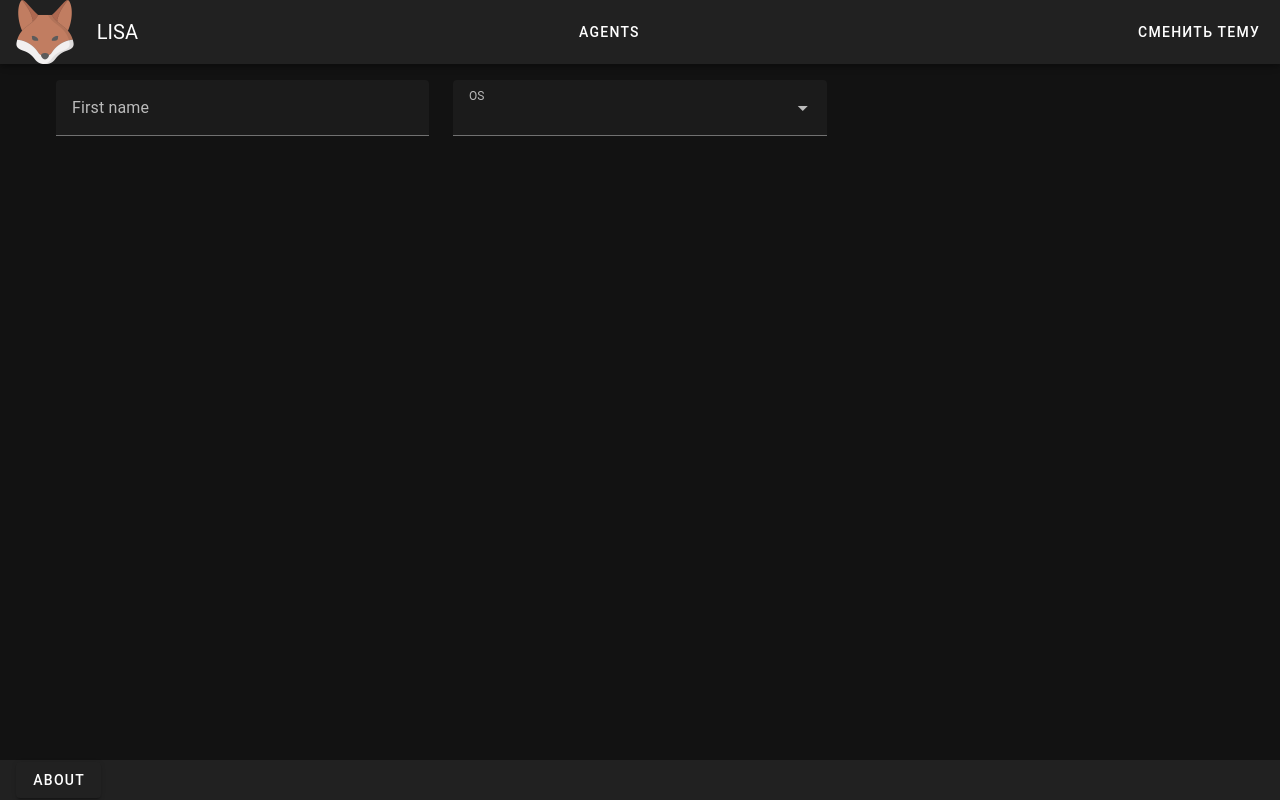
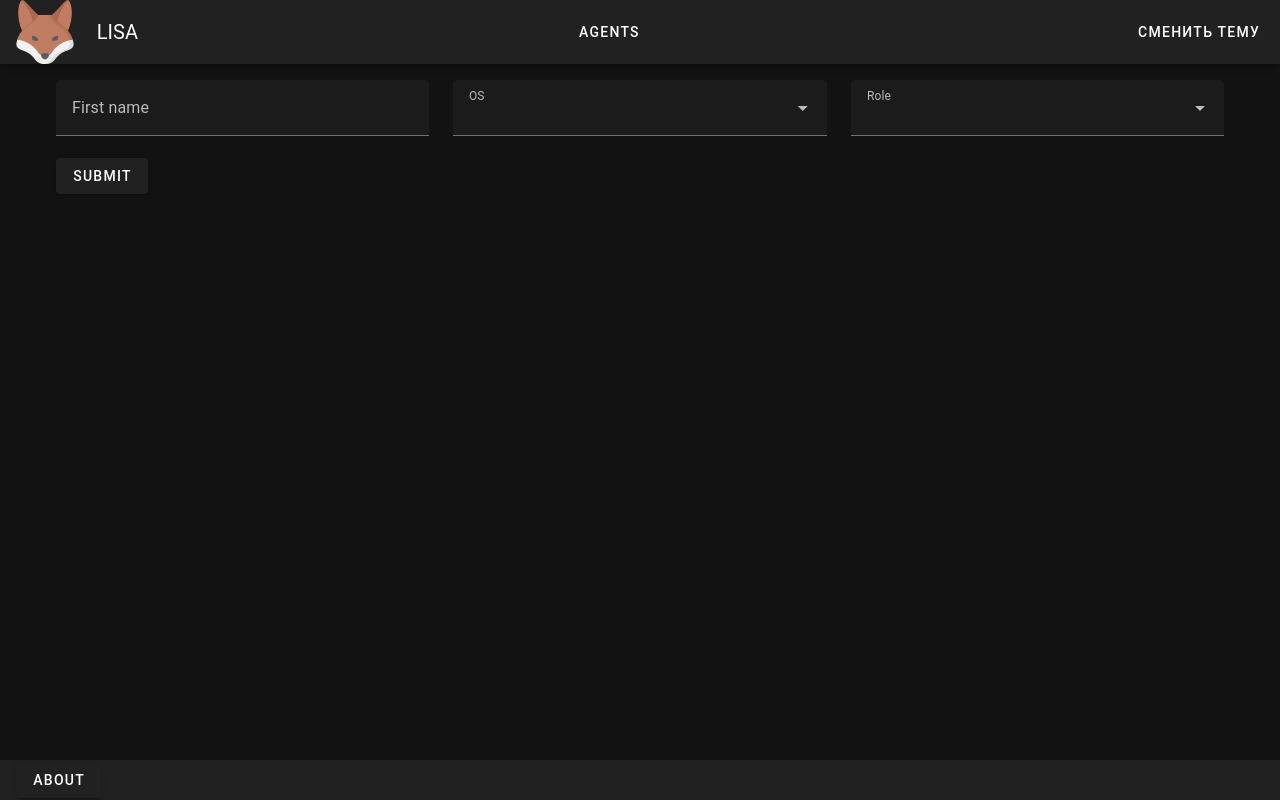
Before and after one commit to LISA-SWP25/frontend, a Vue app in the folder frontend/: page /addAgent in a window 1280 px wide. Built offline with nearby package versions, Linux system fonts and the light colour scheme; a small style sheet from the web is missing.

Commit message:
поле для кастомного создания агента

```diff
--- a/frontend/src/pages/addAgent.vue
+++ b/frontend/src/pages/addAgent.vue
@@ -2,10 +2,7 @@
   <v-form v-model="valid">
     <v-container>
       <v-row>
-        <v-col
-          cols="12"
-          md="4"
-        >
+        <v-col>
           <v-text-field
             v-model="name"
             label="First name"
@@ -13,10 +10,7 @@
           ></v-text-field>
         </v-col>
 
-        <v-col
-          cols="12"
-          md="4"
-        >
+        <v-col>
           <v-select
         v-model="OS"
         :items="OSs"
@@ -24,7 +18,60 @@
         required/>
         </v-col>
 
+        <v-col>
+          <v-select
+        v-model="modelTemplate"
+        :items="modelTemplates"
+        label="Role"
+        required/>
+        </v-col>
+
       </v-row>
+        <v-container v-if="modelTemplate === 'Create role'">
+            <v-row>
+                <v-col class="overflow-y-auto" style="max-height: 400px;">
+                    <v-text-field v-for="app in apps">
+                        <template #append-inner>
+                            <v-icon @click="clearText" class="cursor-pointer" color="grey">
+                                mdi-close
+                            </v-icon>
+                        </template>
+                    </v-text-field>
+                    <v-btn @click="addApp">Add App</v-btn>
+
+                </v-col>
+                <v-col class="overflow-y-auto" style="max-height: 400px;">
+                    <v-text-field v-for="page in pages">
+                        <template #append-inner>
+                            <v-icon @click="deleteApp" class="cursor-pointer" color="grey">
+                                mdi-close
+                            </v-icon>
+                        </template>
+                    </v-text-field>
+                    <v-btn @click="addPage">Add page</v-btn>
+                </v-col>
+                <v-col class="overflow-y-auto" style="max-height: 400px;">
+                    <v-container v-for="brake in brakes">
+                        <v-row>
+                            <v-col>
+                                <v-text-field label="start">
+                                </v-text-field>
+                            </v-col>
+                            <v-col>
+                                <v-text-field label="duration">
+                                </v-text-field>
+                            </v-col>
+                        </v-row>                    <template #append-inner>
+                            <v-icon @click="clearText" class="cursor-pointer" color="grey">
+                                mdi-close
+                            </v-icon>
+                        </template>
+                    </v-container>
+                    <v-btn @click="addbrake">Add brake</v-btn>
+                </v-col>
+            </v-row>
+        </v-container>
+        <v-btn @click="submit">submit</v-btn>
     </v-container>
   </v-form>
 </template>
@@ -32,7 +79,32 @@
 const OSs = [
     'WINDOWS',
     'LINUX'  ]
+const modelTemplates = [
+    'Engineer',
+    'Financist',
+    'Developer',
+    'Create role'
+]
     const  name= ref('');
-    const OS=ref('')
+    const OS=ref('');
+    const modelTemplate=ref('');
+    const apps=ref([])
+    const pages=ref([])
+    const brakes=ref([])
+
+    function addApp() {
+        const newApp = '';
+        apps.value.push(newApp);
+    }
+
+    function addPage() {
+        const newPage = '';
+        pages.value.push(newPage);
+    }
+
+    function addbrake() {
+        const newBrake = '';
+        brakes.value.push(newBrake);
+    }
 
 </script>
```
